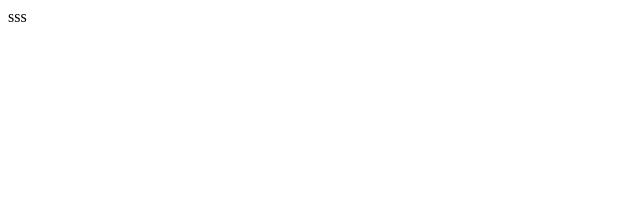
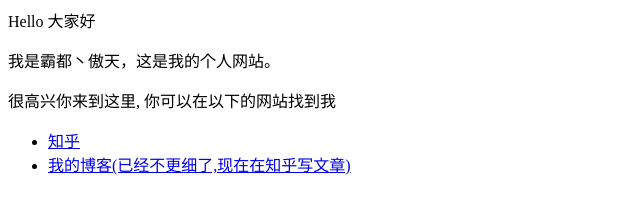
Before and after one commit to cymayy/cymayy.github.io, a plain HTML site: page index.html in a window 1280 px wide. Shown: the whole page, without its empty margins (0-640 px from the left). Drawn offline with Linux system fonts and the light colour scheme.

Commit message:
Update index.html

```diff
--- a/index.html
+++ b/index.html
@@ -1 +1,8 @@
-sss
+<p>Hello 大家好</p>
+<p>我是霸都丶傲天，这是我的个人网站。 </p>
+<p>很高兴你来到这里, 你可以在以下的网站找到我</p>
+
+<ul>
+  <li> <a href="https://www.zhihu.com/people/AJLoveChina">知乎</a> </li>
+  <li> <a href="http://hejie.nigeerhuo.com">我的博客(已经不更细了,现在在知乎写文章)</a> </li>
+</ul>
```
